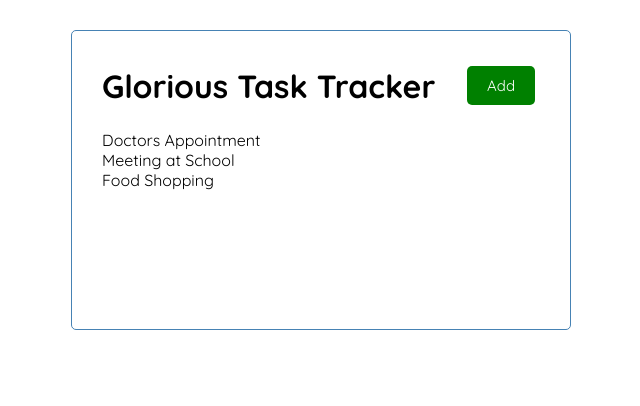
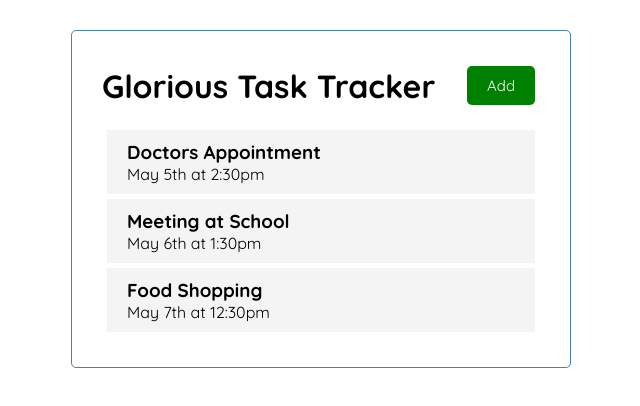
Before and after one commit to glorious73/gloriousangulartasks, an Angular app: page / in a window 1280 px wide. Shown: the top 406 px of the page, without its empty margins (319-959 px from the left). Built offline with nearby package versions, Linux system fonts and the light colour scheme.

Commit message:
Added task items to the task list

```diff
--- a/src/app/app.module.ts
+++ b/src/app/app.module.ts
@@ -5,13 +5,15 @@
 import { HeaderComponent } from './components/header/header.component';
 import { ButtonComponent } from './components/button/button.component';
 import { TasksComponent } from './components/tasks/tasks.component';
+import { TaskItemComponent } from './components/task-item/task-item.component';
 
 @NgModule({
   declarations: [
     AppComponent,
     HeaderComponent,
     ButtonComponent,
-    TasksComponent
+    TasksComponent,
+    TaskItemComponent
   ],
   imports: [
     BrowserModule
--- /dev/null
+++ b/src/app/components/task-item/task-item.component.css
@@ -0,0 +1,16 @@
+.task {
+  background: #f4f4f4;
+  margin: 5px;
+  padding: 10px 20px;
+  cursor: pointer;
+}
+
+.task.reminder {
+  border-left: 5px solid green;
+}
+
+.task h3 {
+  display: flex;
+  align-items: center;
+  justify-content: space-between;
+}
--- /dev/null
+++ b/src/app/components/task-item/task-item.component.html
@@ -0,0 +1,4 @@
+<div class="task">
+    <h3>{{ task.text }}</h3>
+    <p>{{ task.day }}</p>
+</div>
--- /dev/null
+++ b/src/app/components/task-item/task-item.component.ts
@@ -0,0 +1,18 @@
+import { Component, Input, OnInit } from '@angular/core';
+import { Task } from '../../models/Task';
+
+@Component({
+  selector: 'app-task-item',
+  templateUrl: './task-item.component.html',
+  styleUrls: ['./task-item.component.css']
+})
+export class TaskItemComponent implements OnInit {
+
+  @Input() task!: Task
+
+  constructor() { }
+
+  ngOnInit(): void {
+  }
+
+}
--- a/src/app/components/tasks/tasks.component.html
+++ b/src/app/components/tasks/tasks.component.html
@@ -1,3 +1,3 @@
-<p *ngFor="let task of tasks">
+<app-task-item *ngFor="let task of tasks" [task]="task">
     {{ task.text }}
-</p>
+</app-task-item>
```
Also changed, not shown: 1 other file (tests, documents, lock files or other folders).
